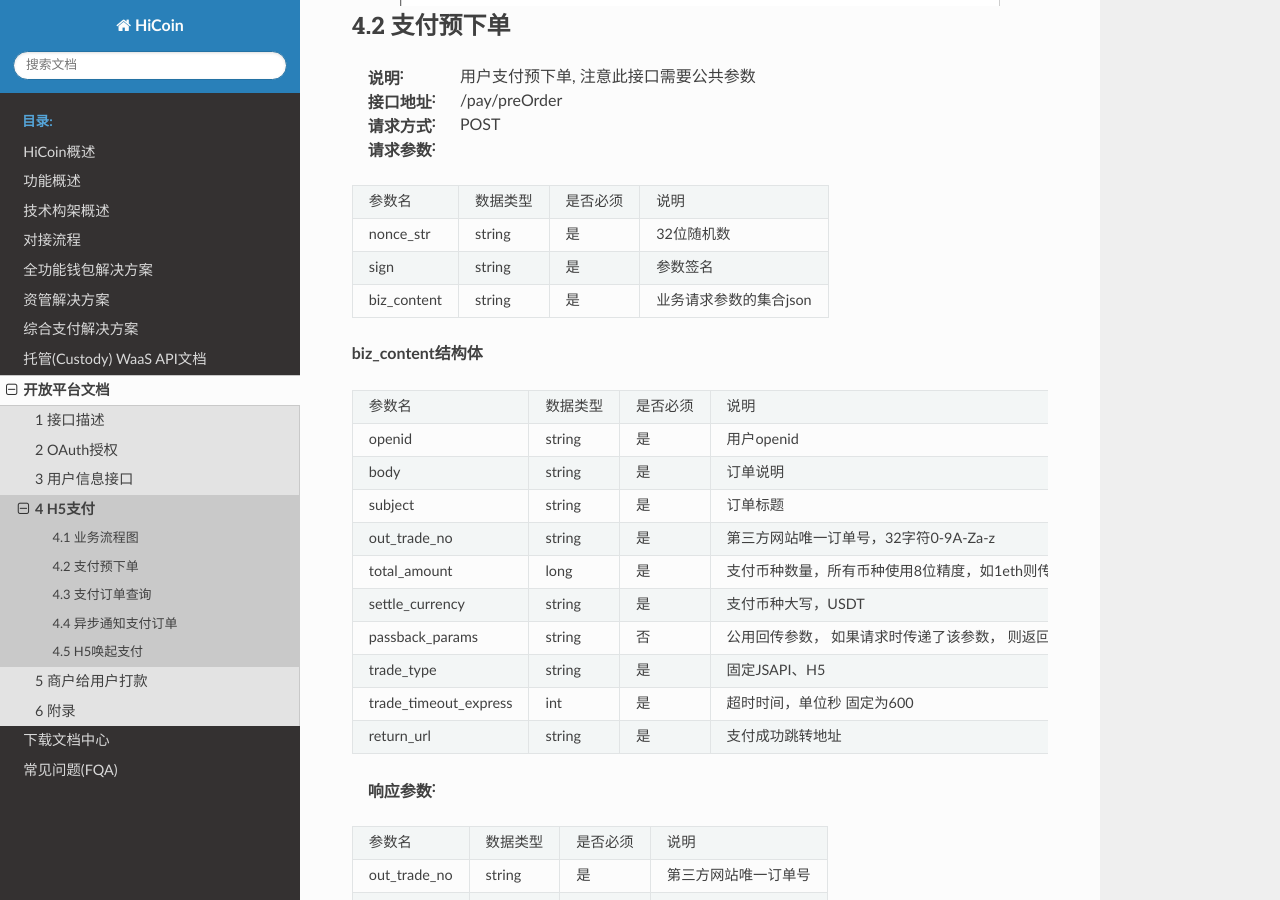
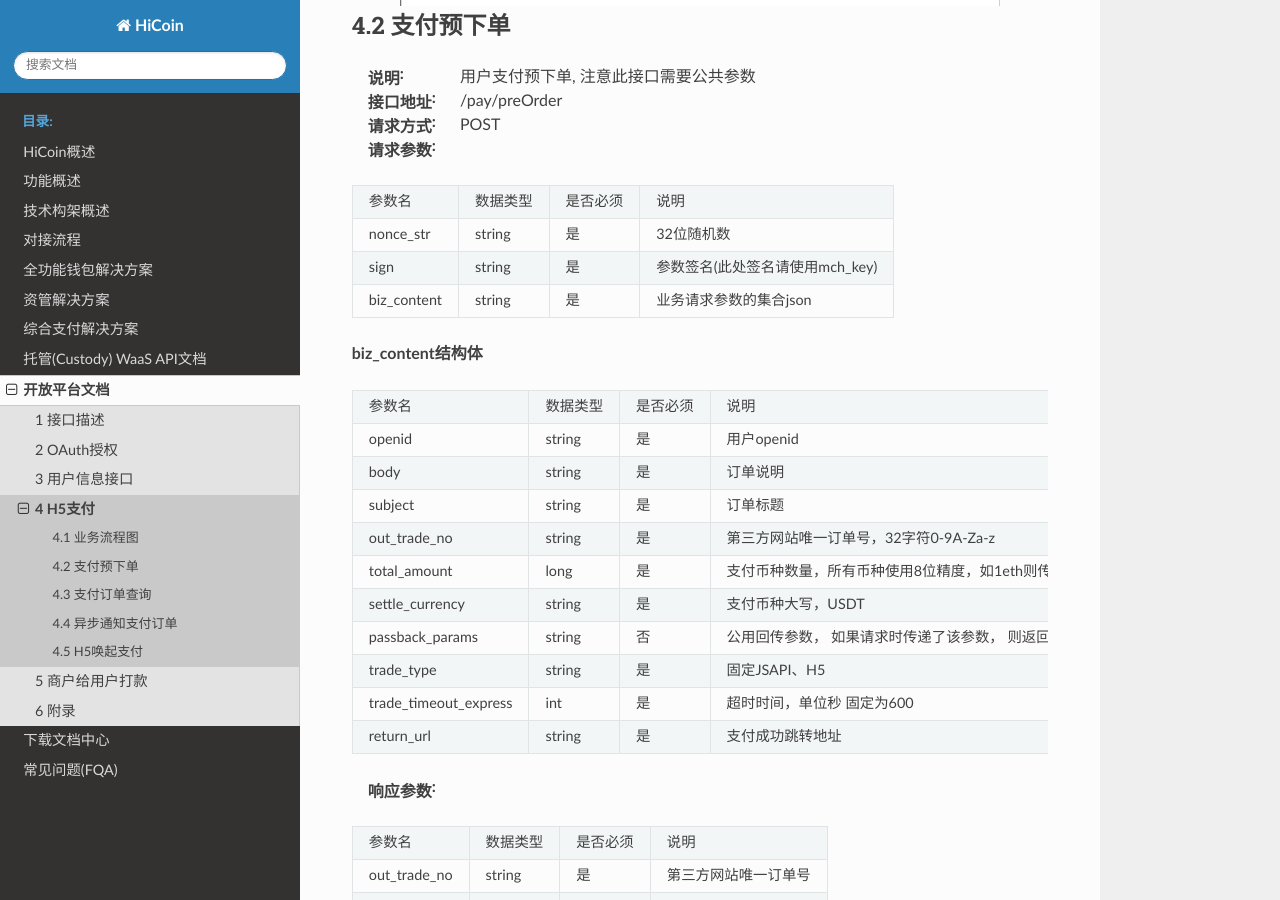
Before and after one commit to HiCoinCom/hicoindocs, a Sphinx documentation site: the page built from source/API-Open/openapi_h5payment.rst, in a window 1280 px wide and 900 px high, scrolled down 944 px. Built offline with Sphinx 7.4.7 and the Read the Docs theme 2.0.0, drawn with Linux system fonts in a browser that asks for light colours.

Commit message:
Update openapi_h5payment.rst

```diff
--- a/source/API-Open/openapi_h5payment.rst
+++ b/source/API-Open/openapi_h5payment.rst
@@ -22,7 +22,7 @@
 ===================== ========== ========== =================================================
 参数名                 数据类型    是否必须    说明
 nonce_str              string    是         32位随机数
-sign                   string    是         参数签名
+sign                   string    是         参数签名(此处签名请使用mch_key)
 biz_content            string    是         业务请求参数的集合json
 ===================== ========== ========== =================================================
 
```
